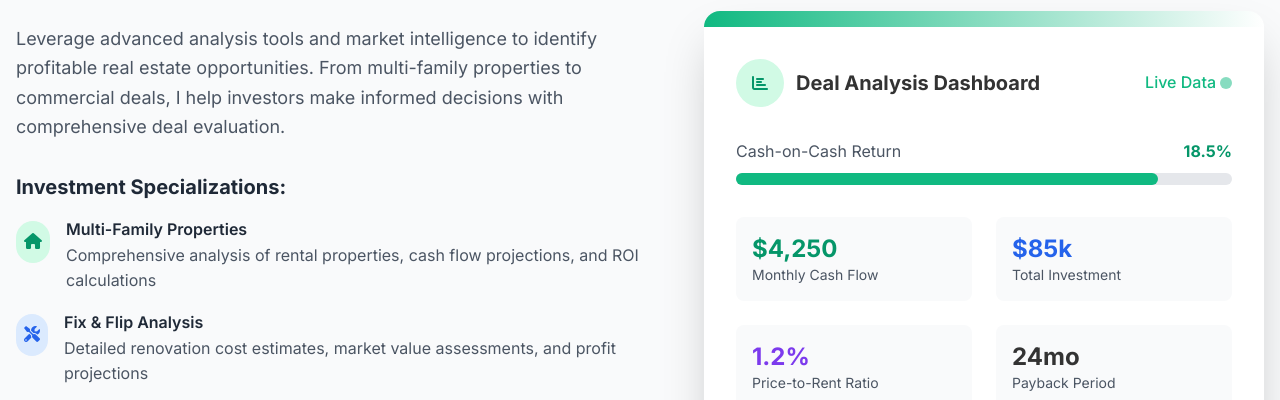
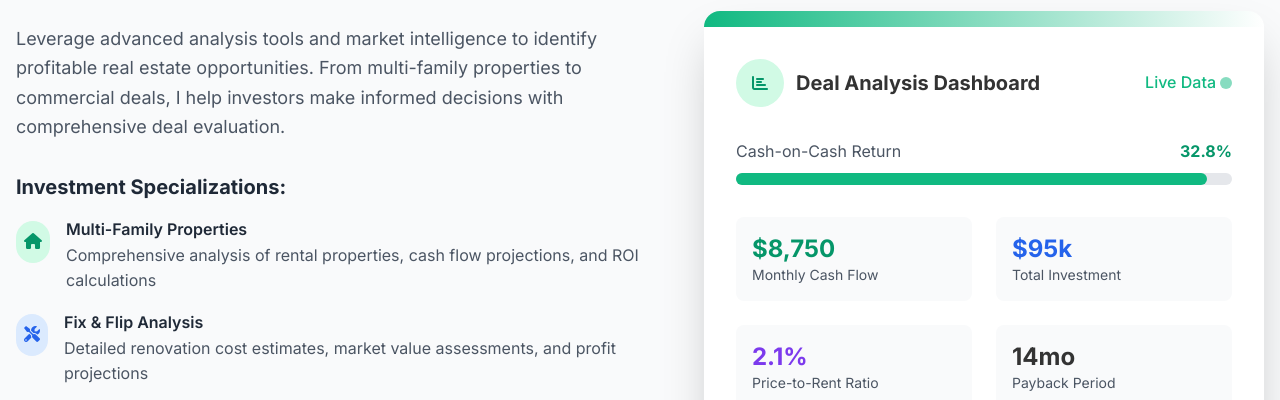
Before and after one commit to Rovibecode/roland-craeye-website, a plain HTML site: page index.html in a window 1280 px wide. Shown: the part 3220-3620 px from the top of the page. Drawn offline with nearby package versions, Linux system fonts and the light colour scheme.

Commit message:
fix Deal Analysis Dashboard

```diff
--- a/index.html
+++ b/index.html
@@ -528,36 +528,34 @@
             <div class="mb-8">
                 <div class="flex justify-between mb-2">
                     <span class="text-gray-600">Cash-on-Cash Return</span>
-                                    <span class="font-bold text-green-600">18.5%</span>
+                    <span class="font-bold text-green-600">32.8%</span>
                 </div>
                 <div class="w-full bg-gray-200 rounded-full h-3">
-                                    <div class="bg-green-500 h-3 rounded-full" style="width: 85%"></div>
+                    <div class="bg-green-500 h-3 rounded-full" style="width: 95%"></div>
                 </div>
             </div>
 
             <div class="grid grid-cols-2 gap-6 mb-8">
                 <div class="bg-gray-50 p-4 rounded-lg">
-                                    <div class="text-2xl font-bold text-green-600">$4,250</div>
+                    <div class="text-2xl font-bold text-green-600">$8,750</div>
                     <div class="text-gray-600 text-sm">Monthly Cash Flow</div>
                 </div>
                 <div class="bg-gray-50 p-4 rounded-lg">
-                                    <div class="text-2xl font-bold text-blue-600">$85k</div>
+                    <div class="text-2xl font-bold text-blue-600">$95k</div>
                     <div class="text-gray-600 text-sm">Total Investment</div>
                 </div>
                 <div class="bg-gray-50 p-4 rounded-lg">
-                                    <div class="text-2xl font-bold text-purple-600">1.2%</div>
+                    <div class="text-2xl font-bold text-purple-600">2.1%</div>
                     <div class="text-gray-600 text-sm">Price-to-Rent Ratio</div>
                 </div>
                 <div class="bg-gray-50 p-4 rounded-lg">
-                                    <div class="text-2xl font-bold text-orange-600">24mo</div>
+                    <div class="text-2xl font-bold text-orange-600">14mo</div>
                     <div class="text-gray-600 text-sm">Payback Period</div>
                 </div>
             </div>
 
             <div class="text-sm text-center text-gray-500">
                 <p>Sample multi-family property analysis</p>
-                            </div>
-                        </div>
             </div>
         </div>
     </div>
```
Lines whose indentation alone changed are shown as unchanged.
